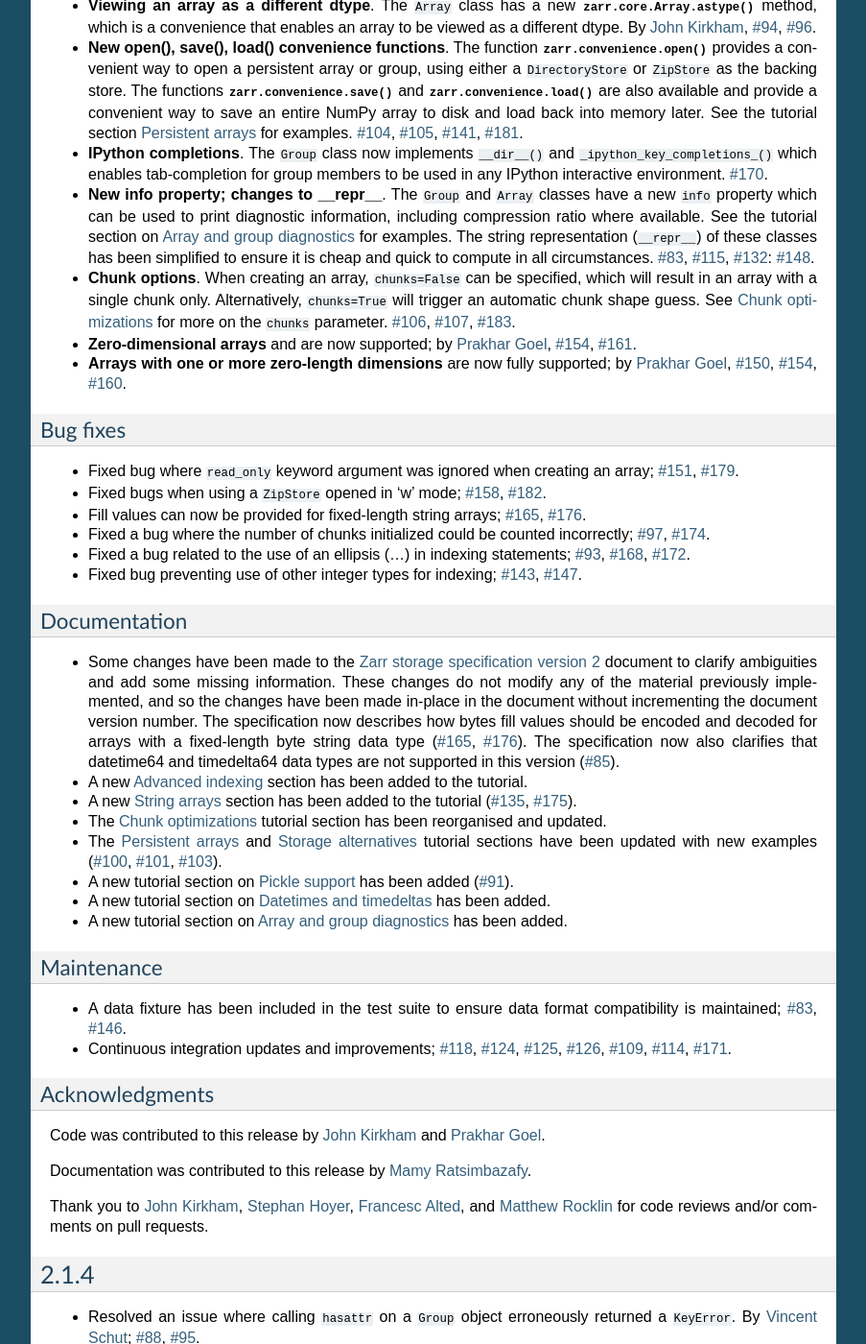
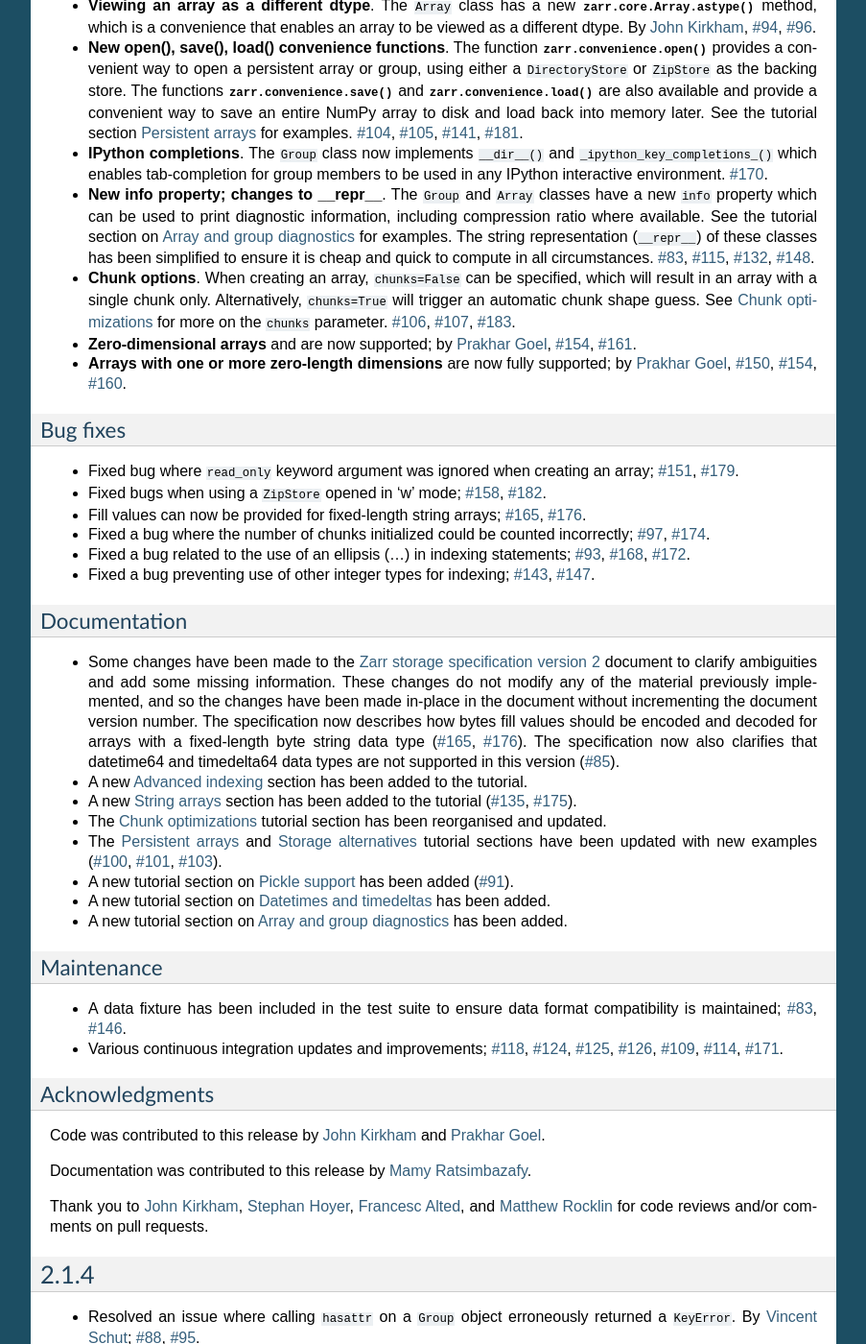
Before and after one commit to enthusiastdev121/zarr-python, a Sphinx documentation site: the page built from docs/release.rst, in a window 1280 px wide and 1400 px high, scrolled down 745 px. Shown: the whole window at 96% size, without its empty margins (198-1101 px from the left). Built offline with Sphinx 7.4.7, drawn with Linux system fonts in a browser that asks for light colours; the version number could not be read and is left out.

Commit message:
doco fixes

```diff
--- a/docs/release.rst
+++ b/docs/release.rst
@@ -76,7 +76,7 @@ Enhancements
   tutorial section on :ref:`tutorial_diagnostics` for examples. The string
   representation (``__repr__``) of these classes has been simplified to ensure
   it is cheap and quick to compute in all circumstances. :issue:`83`,
-  :issue:`115`, :issue:`132`: :issue:`148`.
+  :issue:`115`, :issue:`132`, :issue:`148`.
 
 * **Chunk options**. When creating an array, ``chunks=False`` can be specified,
   which will result in an array with a single chunk only. Alternatively,
@@ -108,7 +108,7 @@ Bug fixes
 * Fixed a bug related to the use of an ellipsis (...) in indexing statements;
   :issue:`93`, :issue:`168`, :issue:`172`.
 
-* Fixed bug preventing use of other integer types for indexing; :issue:`143`,
+* Fixed a bug preventing use of other integer types for indexing; :issue:`143`,
   :issue:`147`.
 
 Documentation
@@ -137,7 +137,7 @@ Maintenance
 
 * A data fixture has been included in the test suite to ensure data format
   compatibility is maintained; :issue:`83`, :issue:`146`.
-* Continuous integration updates and improvements; :issue:`118`, :issue:`124`,
+* Various continuous integration updates and improvements; :issue:`118`, :issue:`124`,
   :issue:`125`, :issue:`126`, :issue:`109`, :issue:`114`, :issue:`171`.
 
 Acknowledgments
```
Also changed, not shown: other parts of docs/release.rst (+1 -1 lines).
